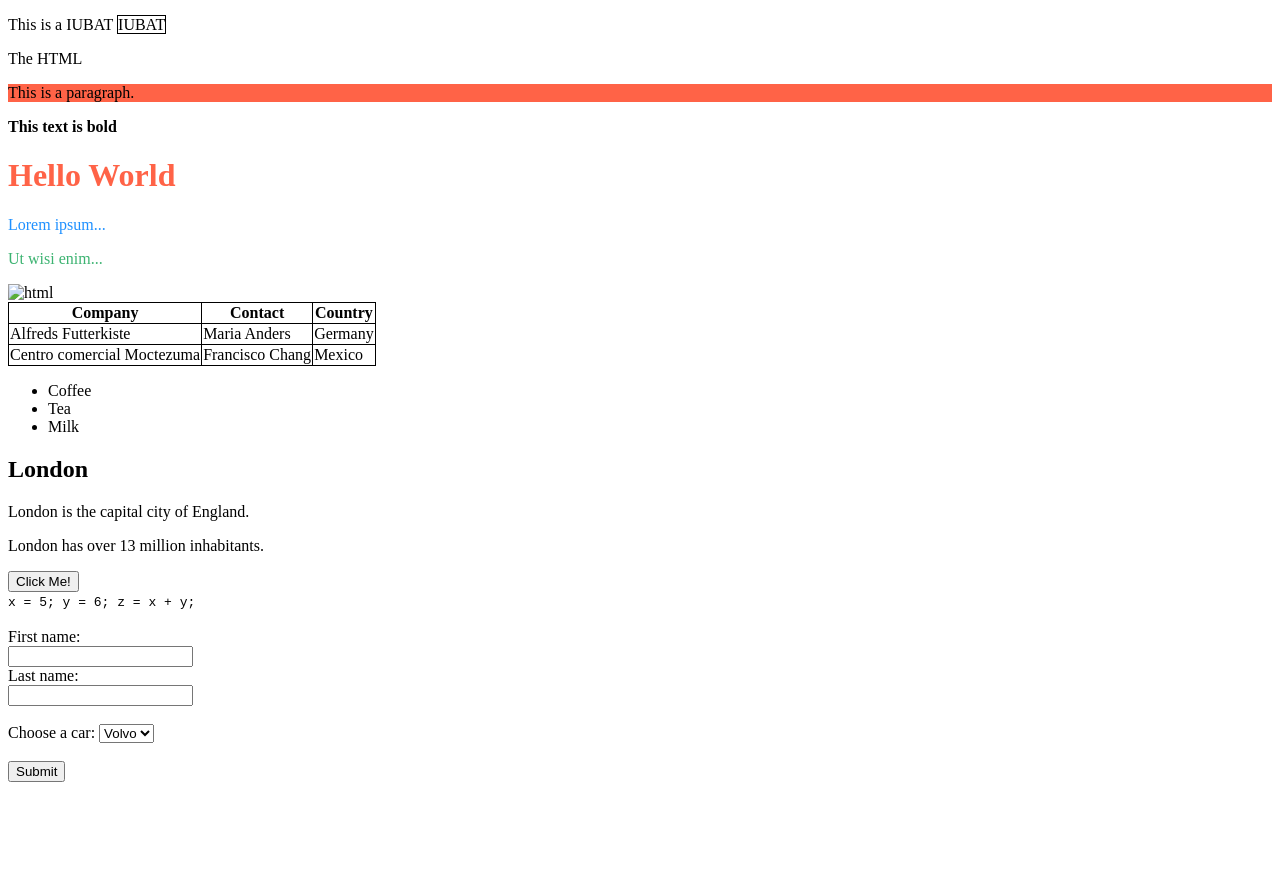
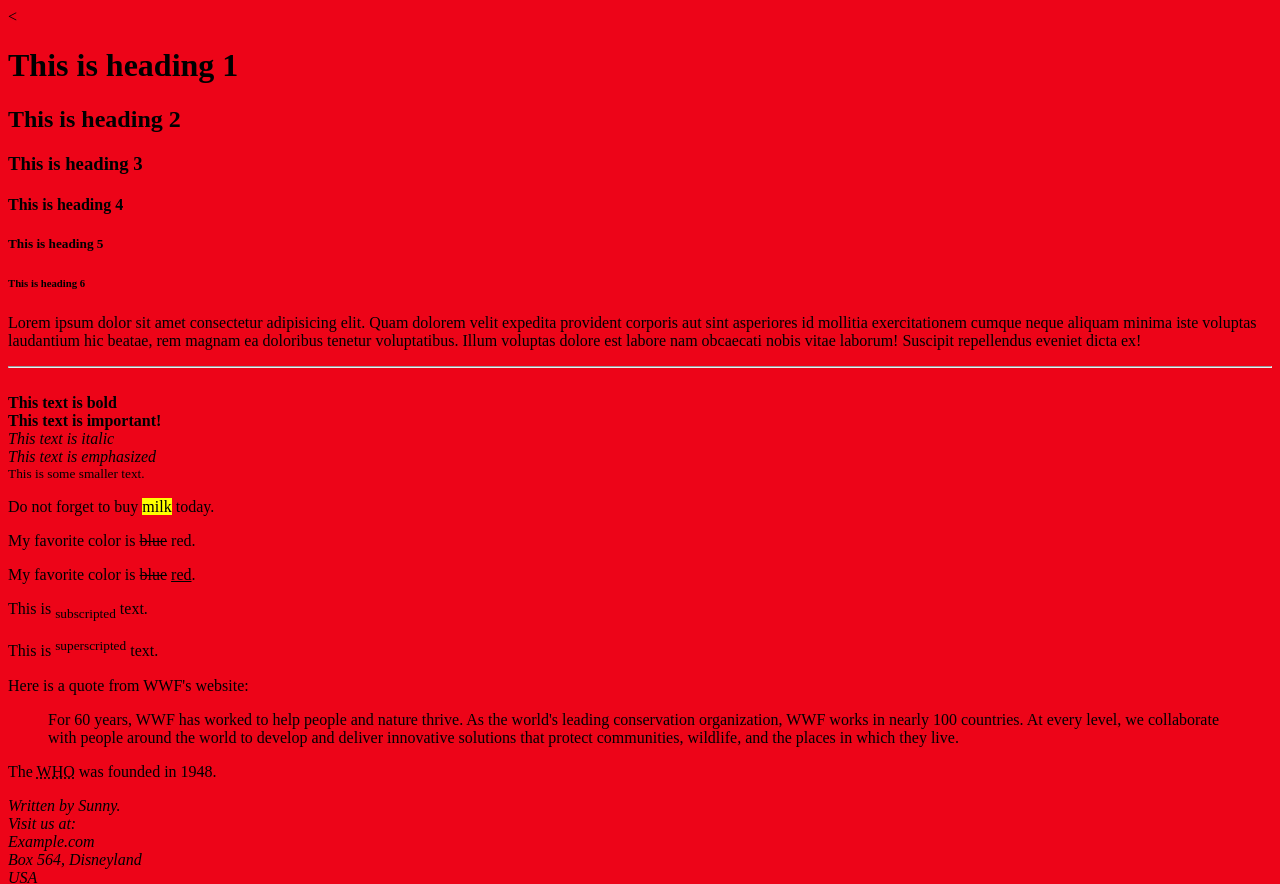
Before and after one commit to nazir021/html-feedback, a plain HTML site: page srijon/index.html in a window 1280 px wide. Shown: the top 884 px of the page. Before the commit the page ends 800 px from the top, so only its background shows below. Drawn offline with Linux system fonts and the light colour scheme; grey boxes are pictures that could not be loaded.

Commit message:
File create for css

```diff
--- a/srijon/index.html
+++ b/srijon/index.html
@@ -1,64 +1,128 @@
+<<!--document type-->
 <!DOCTYPE html>
-<html>
 
+<!--HTML Tag-->
+<html lang="en">
+
+  <!--Head Tag-->
   <head>
-    <title>Page</title>
-    <!-- This tag ues hading -->
 
-</head>
-<style>
-    table,
-    th,
-    td {
-        border: 1px solid black;
-        border-collapse: collapse;
-    }
-</style>
-<!--This tag is Border tag ues for table border-->
+    <!--Charset Attribute-->
+    <meta charset="UTF-8">
 
-<body>
- <!-- This tag ues Body-->
-
-    <a href=https://www.linkedin.com/feed></a>
-    <!-- HTML Link or Hyperlinks-->
-    <!--link rel="icon" type="image/x-icon" href="/images/favicon.ico">
-
-    <h1>IUBAT</h1> <!--HTML headings are defined with the <h1> to <h6> tags.-->
-
-    <p>This is a IUBAT <span style="border: 1px solid black">IUBAT</span>
-        <!--Inline Elements-->
-
-    </p> The HTML <p>
-        <!--element defines a paragraph.-->
+    <!--Viewport-->
+    <meta name="viewport" content="width=device-width, initial-scale=1.0">
 
 
-    <p style="background-color:tomato;">This is a paragraph.</p>
-    <!--this is style tag-->
+    <!--Favicon-->
+    <link rel="icon" type="image" href="#">
+  </head>
 
 
-    <b>This text is bold</b>
-    <!--This is Formate tag -->
+ <!--Page Title-->
+ <title>Practice</title>
+ <link rel="stylesheet" href="style.css">
 
 
-    <h1 style="color:Tomato;">Hello World</h1>
-    <!--This is Html colors tag-->
+<!--Body Tag -->
+<body style="background-color:rgb(237, 4, 24);">
 
 
-    <p style="color:DodgerBlue;">Lorem ipsum...</p>
-    <p style="color:MediumSeaGreen;">Ut wisi enim...</p>
-    <img src="green.jpg" alt="html">
-    <!--This is img tag-->
+  <!--Heading Tag-->
+  <h1>This is heading 1</h1>
+  <h2>This is heading 2</h2>
+  <h3>This is heading 3</h3>
+  <h4>This is heading 4</h4>
+  <h5>This is heading 5</h5>
+  <h6>This is heading 6</h6>
 
 
+  <!--Paragraph Tag-->
+  <p>Lorem ipsum dolor sit amet consectetur adipisicing elit. Quam dolorem velit expedita provident corporis aut sint asperiores id mollitia exercitationem cumque neque aliquam minima iste voluptas laudantium hic beatae, rem magnam ea doloribus tenetur voluptatibus. Illum voluptas dolore est labore nam obcaecati nobis vitae laborum! Suscipit repellendus eveniet dicta ex!</p>
+
+
+  <!--Horizontal Rules-->
+  <hr>
+
+
+  <!--Line Breaks-->
+  <br>
+
+
+  <!--Bold Tag-->
+  <b>This text is bold</b>
+  <br>
+
+
+  <!--Strong Tag-->
+  <strong>This text is important!</strong>
+  <br>
+
+
+  <!--Italic Tag-->
+  <i>This text is italic</i>
+  <br>
+
+  <!--Emphasized Tag-->
+  <em>This text is emphasized</em>
+  <br>
+
+  <!--Smaller Tag-->
+  <small>This is some smaller text.</small>
+
+  <!--Marked or Highlighted Tag-->
+  <p>Do not forget to buy <mark>milk</mark> today.</p>
+
+  <!--Deleted Tag-->
+  <p>My favorite color is <del>blue</del> red.</p>
+
+  <!--Inserted Text Tag-->
+  <p>My favorite color is <del>blue</del> <ins>red</ins>.</p>
+
+  <!--Subscript Tag-->
+  <p>This is <sub>subscripted</sub> text.</p>
+
+  <!--Superscript Tag-->
+  <p>This is <sup>superscripted</sup> text.</p>
+
+  <!--Blockquote Tag-->
+  <p>Here is a quote from WWF's website:</p>
+  <blockquote cite="http://www.worldwildlife.org/who/index.html">
+  For 60 years, WWF has worked to help people and nature thrive. As the world's leading conservation organization, WWF works in nearly 100 countries. At every level, we collaborate with people around the world to develop and deliver innovative solutions that protect communities, wildlife, and the places in which they live.
+  </blockquote>
+
+  <!--Abbreviation Tag-->
+  <p>The <abbr title="World Health Organization">WHO</abbr> was founded in 1948.</p>
+
+  <!--Address Tag-->
+  <address>
+    Written by Sunny.<br>
+    Visit us at:<br>
+    Example.com<br>
+    Box 564, Disneyland<br>
+    USA
+  </address>
+
+  <!--Hyperlink Tag-->
+  <a href="https://www.w3schools.com/">Visit W3Schools.com!</a>
+
+  <!--Image Tag-->
+  <img src="https://www.w3schools.com/css/img_forest.jpg" alt="W3Schools.com">
+
+  <!--Table Tag-->
   <table>
-        <!--This tag is table tag. Three tag in table tag. th,tr,td-->
 
+    <!--Table Row-->
     <tr>
+
+      <!--Table Head-->
       <th>Company</th>
       <th>Contact</th>
       <th>Country</th>
     </tr>
     <tr>
+
+      <!--Table Data-->
       <td>Alfreds Futterkiste</td>
       <td>Maria Anders</td>
       <td>Germany</td>
@@ -69,47 +133,83 @@
       <td>Mexico</td>
     </tr>
   </table>
+
+
+  <!--Unordered List-->
   <ul>
-        <!--An unordered list starts with the <ul> tag.-->
-        <!--This tag is list tag.An ordered list starts with the <ol> tag. Each list item starts with the <li> tag.-->
-
     <li>Coffee</li>
     <li>Tea</li>
     <li>Milk</li>
   </ul>
 
 
-    <div>
-        <!--The <div> element is used as a container for other HTML elements.-->
+  <!--Ordered List-->
+  <ol>
+    <li>Coffee</li>
+    <li>Tea</li>
+    <li>Milk</li>
+  </ol>
 
-        <h2>London</h2>
-        <p>London is the capital city of England.</p>
-        <p>London has over 13 million inhabitants.</p>
-    </div>
-    <!--(JavaScript).-->
 
-    <script>
-        function myFunction() {
-            document.getElementById("demo").style.fontSize = "25px";
-            document.getElementById("demo").style.color = "red";
-            document.getElementById("demo").style.backgroundColor = "yellow";
-        }
-    </script>
+  <!--Block-level Element-->
+  <div style="background-color:rgb(0, 255, 55);">Hello World</div>
+  <br>
 
+
+  <!--Inline Element-->
+  <span style="background-color:rgb(0, 153, 255);">Hello World</span>
+  <br>
+
+
+  <!--Iframe Tag-->
+  <iframe src="demo_iframe.htm" height="200" width="300" title="Iframe Example"></iframe>
+  <br>
+
+
+  <!--Javascript-->
   <button type="button" onclick="myFunction()">Click Me!</button>
-    <br>
+  <p id="demo">This sentence will be change</p>
+
+
+  <!--Computer Code-->
   <code>
     x = 5;
     y = 6;
     z = x + y;
   </code>
-    <br>
-    <br>
-    <form action="/action_page.php">
+
+
+  <!--Semantic Elements-->
+  <section>
+    <h1>WWF's Panda symbol</h1>
+    <p>The Panda has become the symbol of WWF. The well-known panda logo of WWF originated from a panda named Chi Chi that was transferred from the Beijing Zoo to the London Zoo in the same year of the establishment of WWF.</p>
+  </section>
+  <article>
+    <h2>Google Chrome</h2>
+    <p>Google Chrome is a web browser developed by Google, released in 2008. Chrome is the world's most popular web browser today!</p>
+  </article>
+
+
+  <!--Symbol-->
+  <p>I will display &euro;</p>
+
+
+  <!--Emoji-->
+  <p>&#128512;</p>
+
+
+  <!--Form Tag-->
+  <form action="#">
+
+
+    <!--Label Tag-->
     <label for="fname">First name:</label><br>
-        <input type="text" id="fname" name="fname"><br>
+
+
+    <!--Input Tag-->
+    <input type="text" id="fname" name="fname" value="John"><br>
     <label for="lname">Last name:</label><br>
-        <input type="text" id="lname" name="lname"><br><br>
+    <input type="text" id="lname" name="lname" value="Doe"><br><br>
     <label for="cars">Choose a car:</label>
     <select id="cars" name="cars">
       <option value="volvo">Volvo</option>
@@ -117,10 +217,15 @@
       <option value="fiat">Fiat</option>
       <option value="audi">Audi</option>
     </select>
-        <br>
-        <br>
     <input type="submit" value="Submit">
   </form>
+
+
+  <!--Script Tag-->
+  <script>
+    function myFunction() {
+      document.getElementById("demo").innerHTML = "Hello World";
+    }
+  </script>
 </body>
-
 </html>
```
Also changed, not shown: srijon/index2.html (added, +12 -0 lines), srijon/style.css (added). Lines whose indentation alone changed are shown as unchanged.
